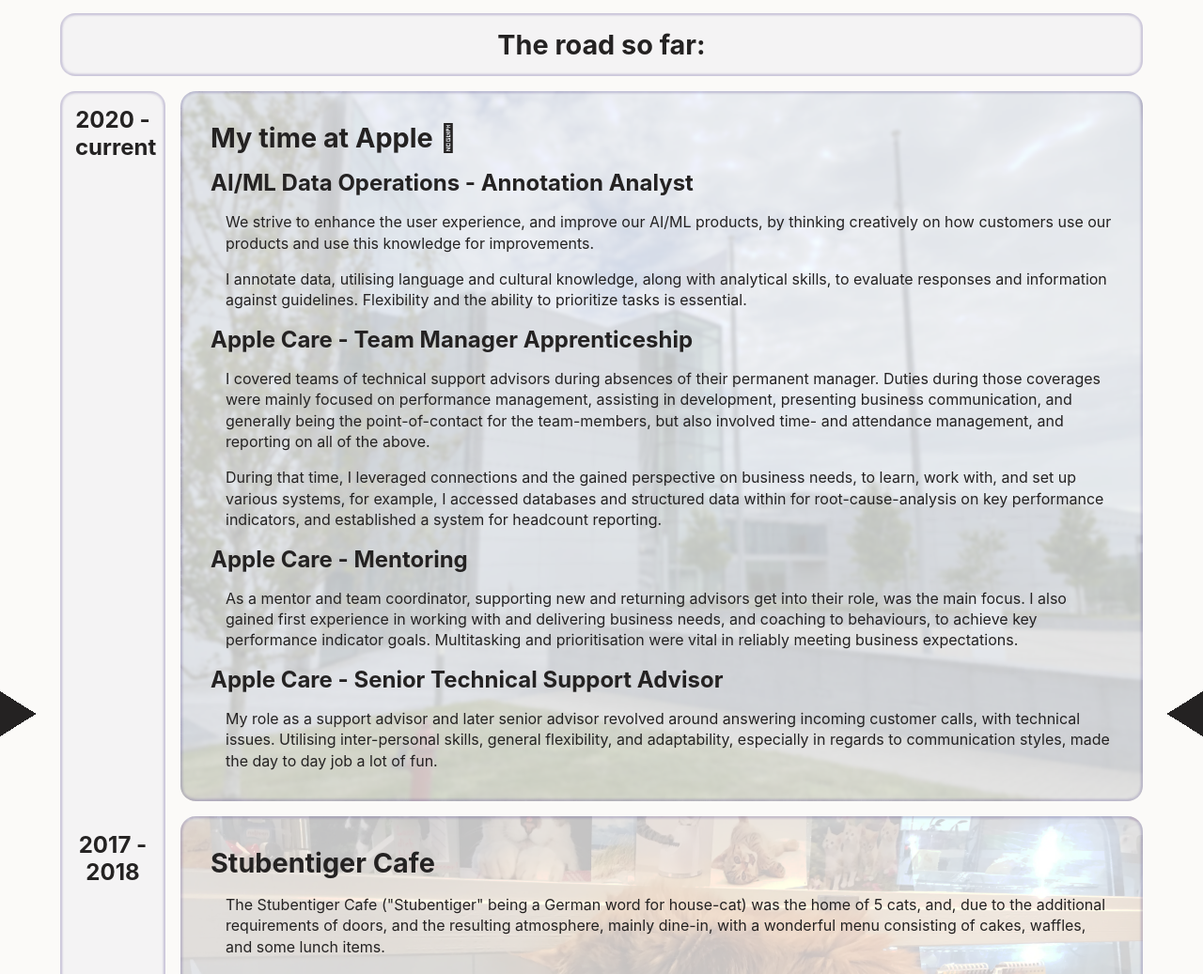
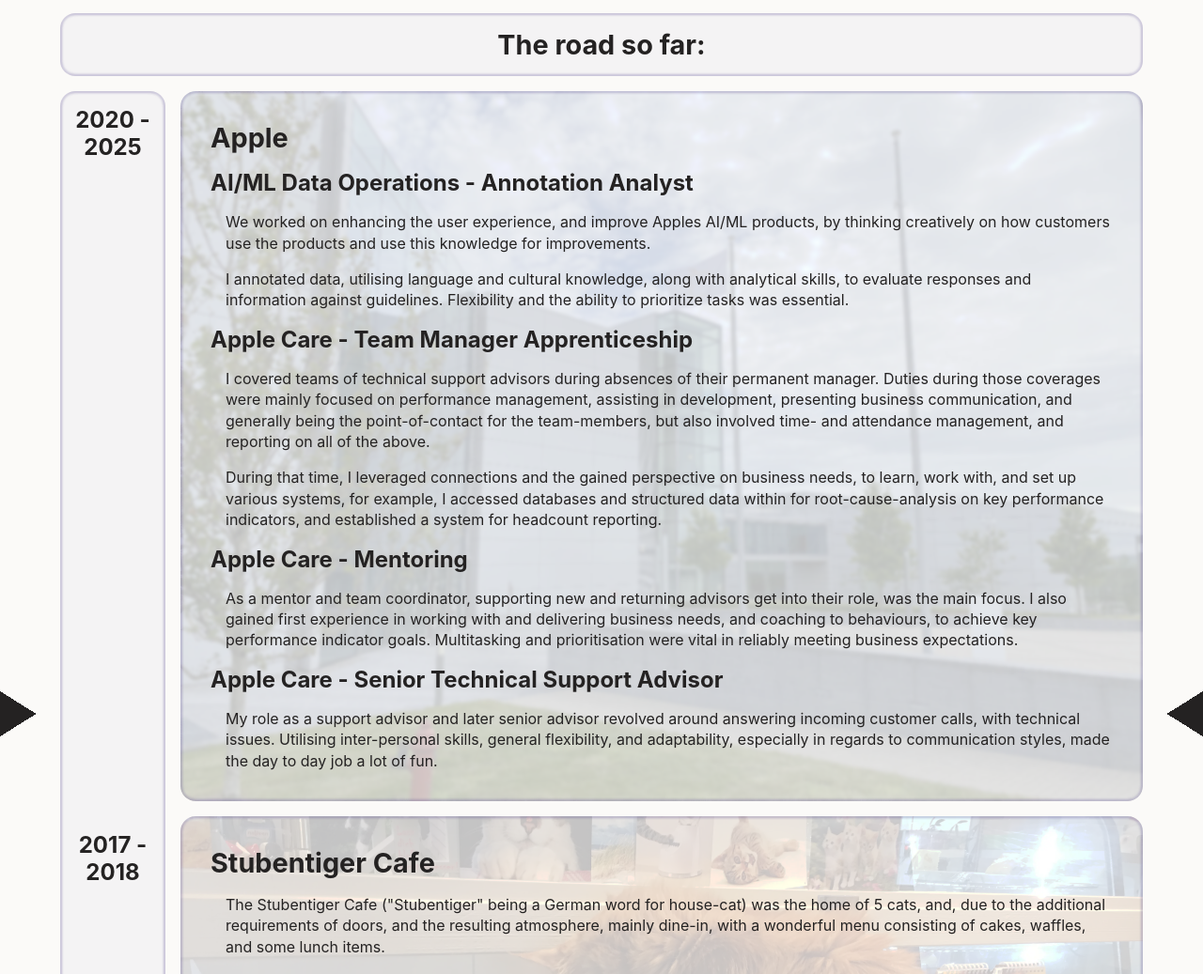
Before and after one commit to WillyBrunn/thewillyfile.com, a plain HTML site: page index.html in a window 1280 px wide. Shown: the part 840-1877 px from the top of the page at 94% size. Drawn offline with Linux system fonts and the light colour scheme.

Commit message:
Updated Apple section in index to past.

```diff
--- a/index.html
+++ b/index.html
@@ -87,12 +87,12 @@
 
                 <div class="Intro"><h2>The road so far:</h2></div>
 
-                <h3 class="timeline-apple">2020 - current</h3>
+                <h3 class="timeline-apple">2020 - 2025</h3>
                 <div class="Apple">
-                    <h2>My time at Apple </h2>
+                    <h2>Apple</h2>
                     <h3>AI/ML Data Operations - Annotation Analyst</h3>
-                    <p>We strive to enhance the user experience, and improve our AI/ML products, by thinking creatively on how customers use our products and use this knowledge for improvements.</p>
-                    <p>I annotate data, utilising language and cultural knowledge, along with analytical skills, to evaluate responses and information against guidelines. Flexibility and the ability to prioritize tasks is essential.</p>
+                    <p>We worked on enhancing the user experience, and improve Apples AI/ML products, by thinking creatively on how customers use the products and use this knowledge for improvements.</p>
+                    <p>I annotated data, utilising language and cultural knowledge, along with analytical skills, to evaluate responses and information against guidelines. Flexibility and the ability to prioritize tasks was essential.</p>
 
                     <h3>Apple Care - Team Manager Apprenticeship</h3>
                     <p>I covered teams of technical support advisors during absences of their permanent manager. Duties during those coverages were mainly focused on performance management, assisting in development, presenting business communication, and generally being the point-of-contact for the team-members, but also involved time- and attendance management, and reporting on all of the above.</p>
```
Also changed, not shown: de/index.html (+4 -4 lines).
